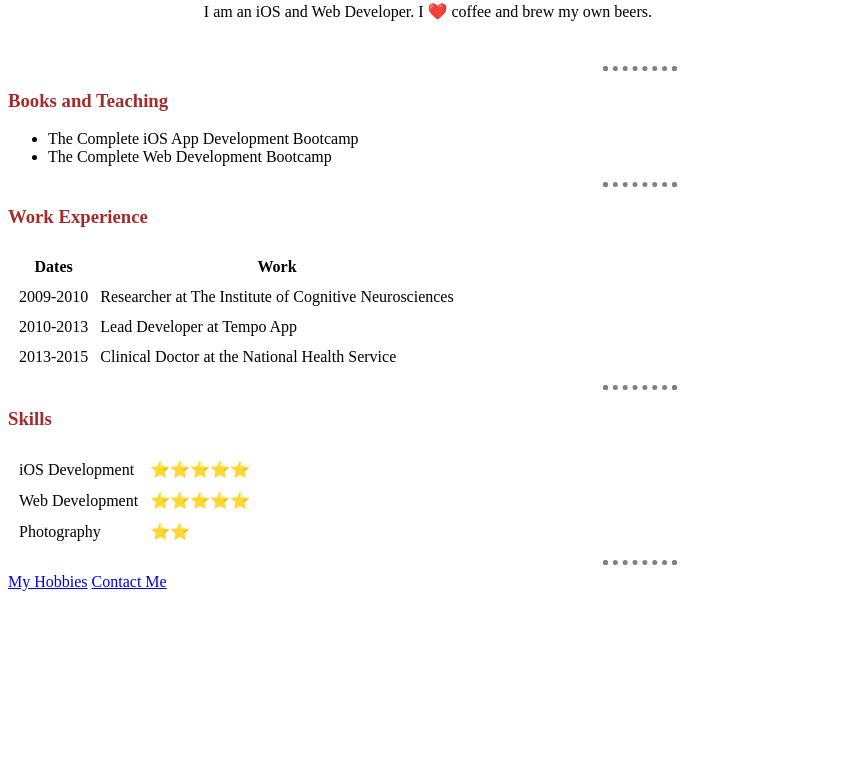
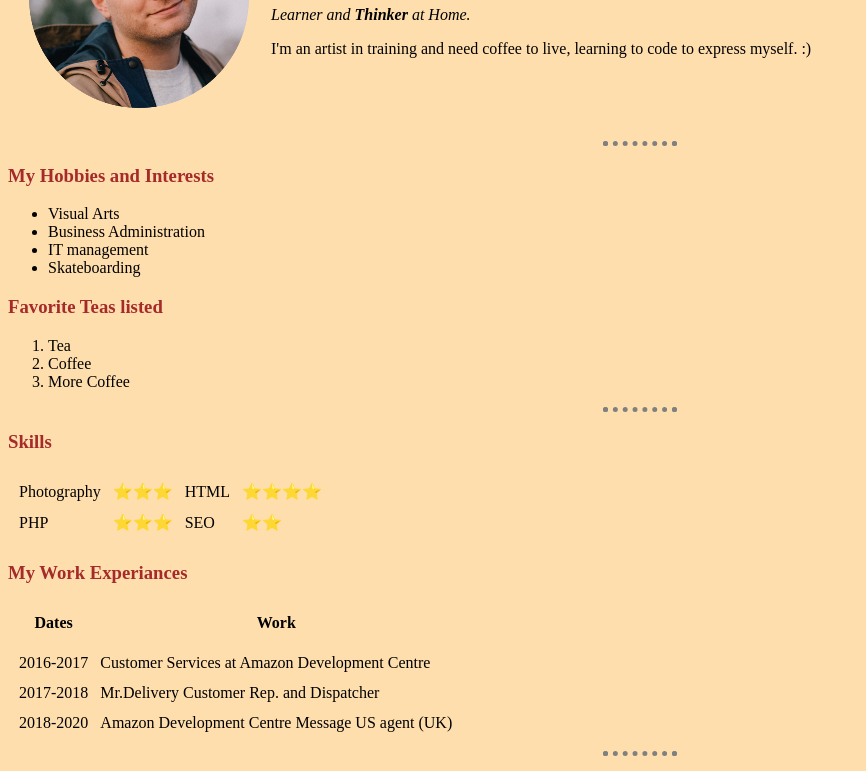
Before and after one commit to TheWanderingStar/CV, a plain HTML site: page index.html in a window 1280 px wide. Shown: the part 141-912 px from the top of the page, without its empty margins (0-866 px from the left). Before the commit the page ends 800 px from the top, so only its background shows below. Drawn offline with Linux system fonts and the light colour scheme.

Commit message:
Add files via upload

```diff
--- a/index.html
+++ b/index.html
@@ -1,68 +1,111 @@
 <!DOCTYPE html>
-<html>
+<html lang="en" dir="ltr">
+
 <head>
   <meta charset="utf-8">
-    <title>Angela's Personal Site</title>
+  <title>🔥 Jason's Personal Site </title>
   <link rel="stylesheet" href="css/styles.css">
+  <!-- Placeholder image below !!! -->
 </head>
 
-  <body style="background-color: white">
+
+<body>
+
   <table cellspacing="20">
     <tr>
-        <td><img src="images/angela.png" alt="angela profile picture"></td>
-        <td><h1>Angela Yu</h1>
-        <p><em>Founder and CTO of <strong><a href="https://www.appbrewery.co/">The App Brewery</a></strong>.</em></p>
-        <p>I am an iOS and Web Developer. I ❤️ coffee and brew my own beers.</p></td>
+      <td><img src="imageonline-co-resizedimage.png">
+      </td>
+      <td>
+        <h1>Jason Eric Schlosz</h1>
+        <p><em>Learner and <strong>Thinker</strong> at Home.</em></p>
+        <p>I'm an artist in training and need coffee to live, learning to code to express myself. :)</p>
+        <!-- This is just a not on notes :D -->
+
+
+      </td>
     </tr>
   </table>
   <hr>
-    <h3>Books and Teaching</h3>
+  <!-- This is just a not on notes :D -->
+
+  <h3>My Hobbies and Interests</h3>
   <ul>
-      <li>The Complete iOS App Development Bootcamp</li>
-      <li>The Complete Web Development Bootcamp</li>
+
+
+    <li>Visual Arts</li>
+    <li>Business Administration</li>
+    <li>IT management</li>
+    <li>Skateboarding</li>
   </ul>
+
+  <h3>Favorite Teas listed</h3>
+
+  <ol>
+    <li>Tea</li>
+    <li>Coffee</li>
+    <li>More Coffee</li>
+  </ol>
+
   <hr>
-    <h3>Work Experience</h3>
+
+  <h3>Skills</h3>
   <table cellspacing="10">
+    <tbody>
+
+
+      <tr>
+        <td>Photography</td>
+        <td>⭐️⭐️⭐️</td>
+        <td>HTML</td>
+        <td>⭐️⭐️⭐️⭐️</td>
+      </tr>
+      <tr>
+        <td>PHP</td>
+        <td>⭐️⭐️⭐️</td>
+
+
+        <td>SEO</td>
+        <td>⭐️⭐️</td>
+    </tbody>
+
+    </tr>
+  </table>
+
+  <h3>My Work Experiances</h3>
+
+  <table cellspacing="10">
+    <tr>
       <thead>
-        <tr>
         <th>Dates</th>
         <th>Work</th>
-        </tr>
       </thead>
+
+
       <tbody>
-        <tr>
-          <td>2009-2010</td>
-          <td>Researcher at The Institute of Cognitive Neurosciences</td>
+        <td>2016-2017</td>
+        <td>Customer Services at Amazon Development Centre</td>
     </tr>
     <tr>
-          <td>2010-2013</td>
-          <td>Lead Developer at Tempo App</td>
+      <td>2017-2018</td>
+      <td>Mr.Delivery Customer Rep. and Dispatcher</td>
     </tr>
     <tr>
-          <td>2013-2015</td>
-          <td>Clinical Doctor at the National Health Service</td>
+      <td>2018-2020</td>
+      <td>Amazon Development Centre Message US agent (UK)</td>
     </tr>
+
     </tbody>
+
+
+
+    <tfoot>
+
+    </tfoot>
+
   </table>
   <hr>
-    <h3>Skills</h3>
-    <table cellspacing="10">
-      <tr>
-        <td>iOS Development</td>
-        <td>⭐️⭐️⭐️⭐️⭐️</td>
-      </tr>
-      <tr>
-        <td>Web Development</td>
-        <td>⭐️⭐️⭐️⭐️⭐️</td>
-      </tr>
-      <tr>
-        <td>Photography</td>
-        <td>⭐️⭐️</td>
-      </tr>
-    </table>
-    <hr>
-    <a href="hobbies.html">My Hobbies</a>
-    <a href="contact-me.html">Contact Me</a>
+  <h3><a href="contact-me.html">Contact Me</a></h3>
+
 </body>
-</html>
+
+</html>⭐️⭐️⭐️⭐️⭐️
```
Lines whose indentation alone changed are shown as unchanged.
